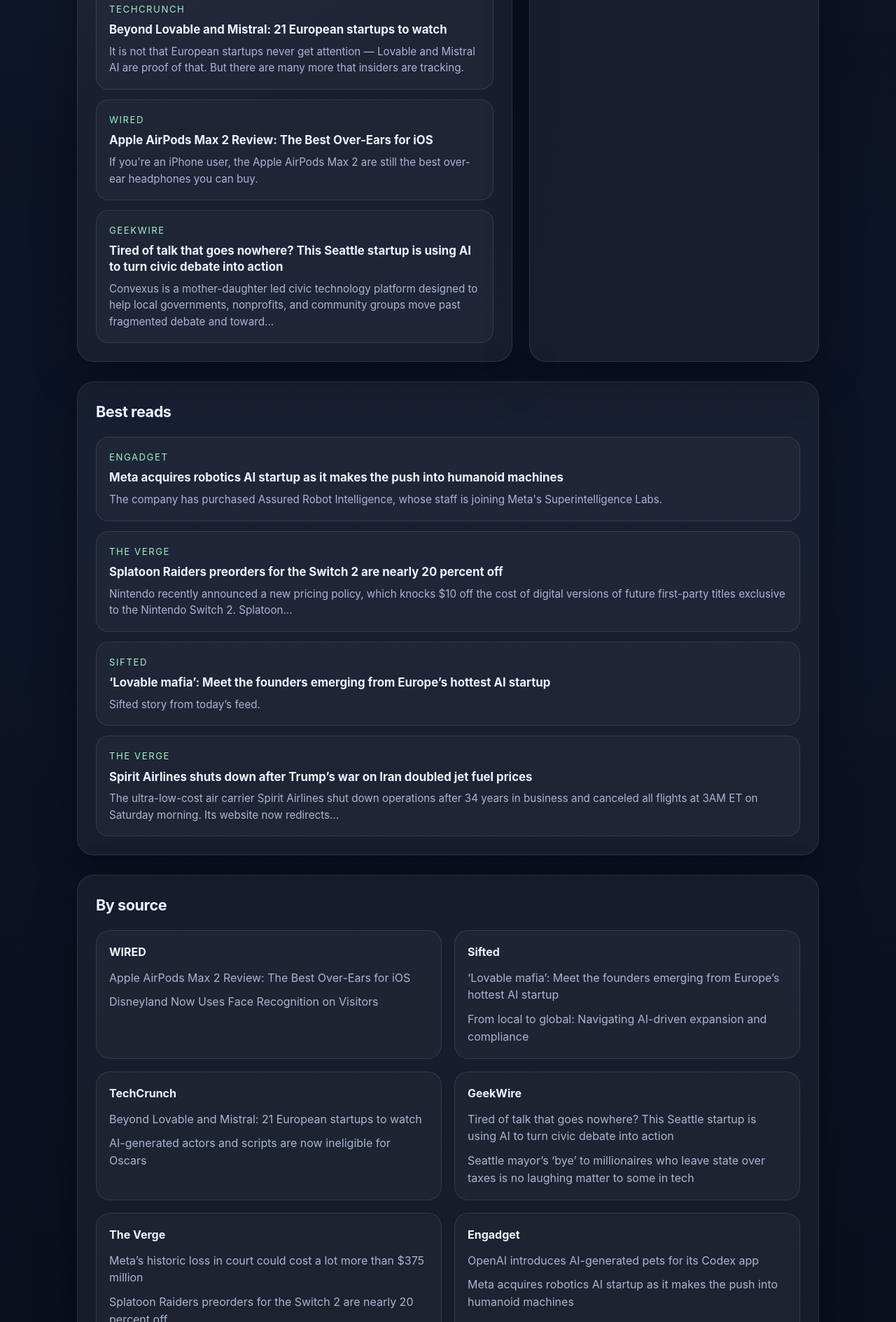
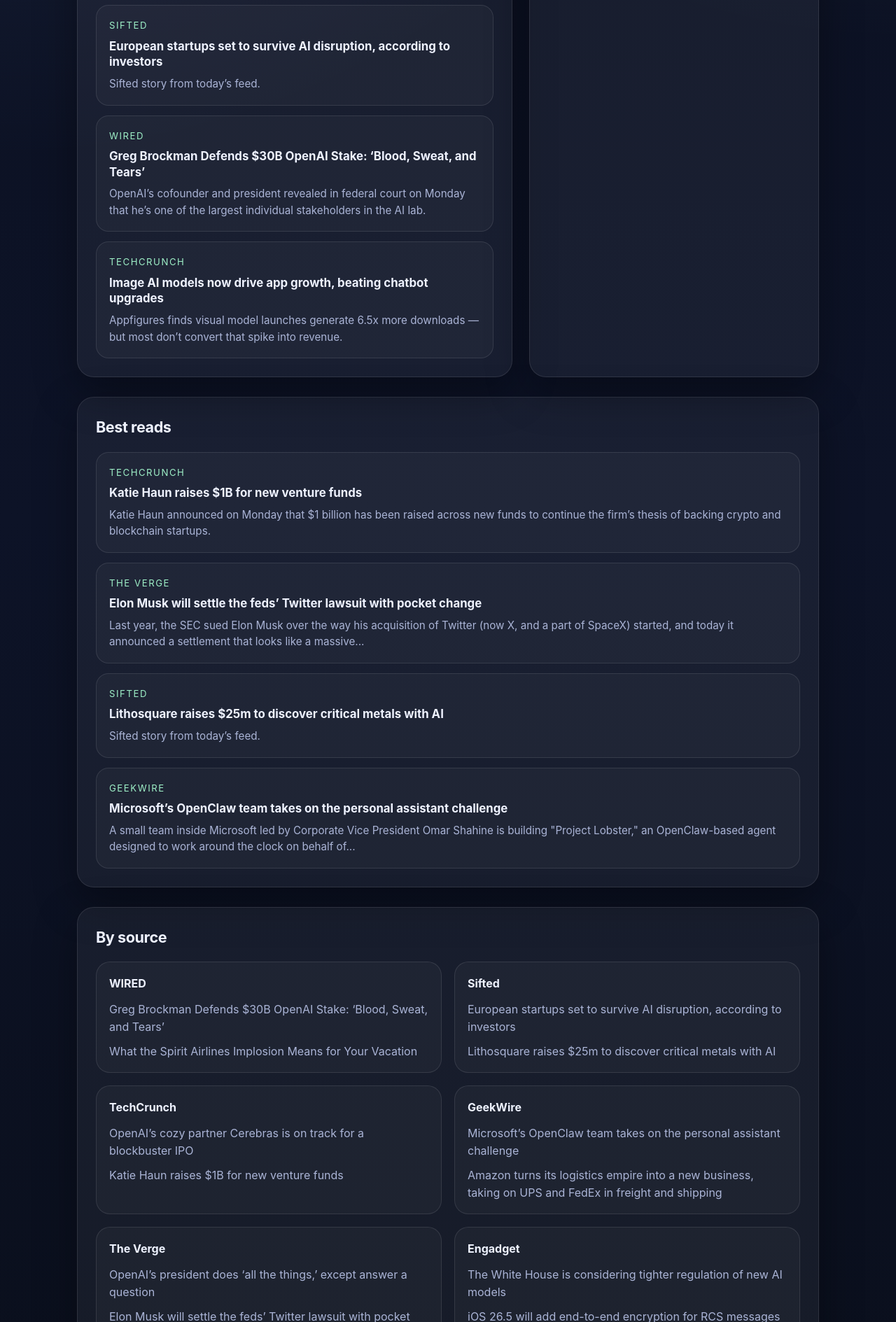
Before and after one commit to aodh-code/startup-tech-digest, a plain HTML site: page index.html in a window 1280 px wide. Shown: the part 911-2800 px from the top of the page at 70% size. Drawn offline with Linux system fonts and the light colour scheme.

Commit message:
Refine digest site composition for 2026-05-05

```diff
--- a/index.html
+++ b/index.html
@@ -56,9 +56,9 @@
       <h1>Startup &amp; Tech Digest</h1>
       <p class="sub">A calmer, more readable briefing built from selected startup and tech sources, with stronger curation so the daily page feels composed rather than mechanically dumped from feeds.</p>
       <div class="meta">
-        <div class="pill">Sunday, 3 May</div>
+        <div class="pill">Tuesday, 5 May</div>
         <div class="pill">Sources: WIRED, Sifted, TechCrunch, GeekWire, The Verge, Engadget</div>
-        <div class="pill">Signal set: 36 cleaned stories</div>
+        <div class="pill">Signal set: 32 cleaned stories</div>
       </div>
     </section>
 
@@ -66,55 +66,55 @@
       <section class="section">
         <h2>Today’s big signals</h2>
         <div class="story-list">
-          <a class="story" href="https://www.engadget.com/2162796/openai-introduces-ai-generated-pets-for-its-codex-app/">
-            <div class="source">Engadget</div>
-            <h3>OpenAI introduces AI-generated pets for its Codex app</h3>
-            <p>It&#x27;s like Microsoft&#x27;s Clippy, but useful.</p>
-          </a> <a class="story" href="https://www.theverge.com/policy/922380/new-mexico-meta-public-nuisance-trial-kids-safety">
+          <a class="story" href="https://techcrunch.com/2026/05/04/openais-cozy-partner-cerebras-is-on-track-for-a-blockbuster-ipo/">
+            <div class="source">TechCrunch</div>
+            <h3>OpenAI’s cozy partner Cerebras is on track for a blockbuster IPO</h3>
+            <p>AI chip maker Cerebras is heading for a blockbuster IPO that could value it at $26.6 billion or more. Its relationship with OpenAI is deep and rich.</p>
+          </a> <a class="story" href="https://www.theverge.com/ai-artificial-intelligence/923684/musk-brockman-altman-openai-trial">
             <div class="source">The Verge</div>
-            <h3>Meta’s historic loss in court could cost a lot more than $375 million</h3>
-            <p>New Mexico Attorney General Raúl Torrez won a historic sum of $375 million in a landmark child safety case against Meta earlier this year. But the next stage of the fight could...</p>
-          </a> <a class="story" href="https://techcrunch.com/2026/05/02/beyond-lovable-and-mistral-21-european-startups-to-watch/">
+            <h3>OpenAI’s president does ‘all the things,’ except answer a question</h3>
+            <p>The strongest witness for Elon Musk&#x27;s case against OpenAI so far has been Greg Brockman&#x27;s journal. Brockman himself is running as a close second. Brockman was called to the...</p>
+          </a> <a class="story" href="https://sifted.eu/articles/european-startups-set-to-survive-ai-disruption/">
+            <div class="source">Sifted</div>
+            <h3>European startups set to survive AI disruption, according to investors</h3>
+            <p>Sifted story from today’s feed.</p>
+          </a> <a class="story" href="https://www.wired.com/story/greg-brockman-testifies-musk-v-altman-trial/">
+            <div class="source">WIRED</div>
+            <h3>Greg Brockman Defends $30B OpenAI Stake: ‘Blood, Sweat, and Tears’</h3>
+            <p>OpenAI’s cofounder and president revealed in federal court on Monday that he’s one of the largest individual stakeholders in the AI lab.</p>
+          </a> <a class="story" href="https://techcrunch.com/2026/05/04/image-ai-models-now-drive-app-growth-beating-chatbot-upgrades/">
             <div class="source">TechCrunch</div>
-            <h3>Beyond Lovable and Mistral: 21 European startups to watch</h3>
-            <p>It is not that European startups never get attention — Lovable and Mistral AI are proof of that. But there are many more that insiders are tracking.</p>
-          </a> <a class="story" href="https://www.wired.com/review/apple-airpods-max-2/">
-            <div class="source">WIRED</div>
-            <h3>Apple AirPods Max 2 Review: The Best Over-Ears for iOS</h3>
-            <p>If you&#x27;re an iPhone user, the Apple AirPods Max 2 are still the best over-ear headphones you can buy.</p>
-          </a> <a class="story" href="https://www.geekwire.com/2026/tired-of-talk-that-goes-nowhere-this-seattle-startup-is-using-ai-to-turn-civic-debate-into-action/">
-            <div class="source">GeekWire</div>
-            <h3>Tired of talk that goes nowhere? This Seattle startup is using AI to turn civic debate into action</h3>
-            <p>Convexus is a mother-daughter led civic technology platform designed to help local governments, nonprofits, and community groups move past fragmented debate and toward...</p>
+            <h3>Image AI models now drive app growth, beating chatbot upgrades</h3>
+            <p>Appfigures finds visual model launches generate 6.5x more downloads — but most don’t convert that spike into revenue.</p>
           </a>
         </div>
       </section>
 
       <section class="section">
         <h2>In the air</h2>
-        <p class="note">Consumer-tech surfaces are carrying more narrative weight today than abstract AI commentary alone.</p>
+        <p class="note">Today feels more like a market-and-company-shape day than a pure gadget day, which usually makes for better signal.</p>
       </section>
     </div>
 
     <section class="section">
       <h2>Best reads</h2>
       <div class="story-list">
-        <a class="story" href="https://www.engadget.com/2162606/meta-acquires-assured-robot-intelligence-humanoid-ai/">
-            <div class="source">Engadget</div>
-            <h3>Meta acquires robotics AI startup as it makes the push into humanoid machines</h3>
-            <p>The company has purchased Assured Robot Intelligence, whose staff is joining Meta&#x27;s Superintelligence Labs.</p>
-          </a> <a class="story" href="https://www.theverge.com/gadgets/920848/splatoon-raiders-physical-edition-preorder-switch-2-walmart-deal-sale">
+        <a class="story" href="https://techcrunch.com/2026/05/04/katie-haun-raises-1-billion-for-new-venture-funds/">
+            <div class="source">TechCrunch</div>
+            <h3>Katie Haun raises $1B for new venture funds</h3>
+            <p>Katie Haun announced on Monday that $1 billion has been raised across new funds to continue the firm’s thesis of backing crypto and blockchain startups.</p>
+          </a> <a class="story" href="https://www.theverge.com/tech/923612/elon-musk-sec-1-5-million-penalty-twitter-x">
             <div class="source">The Verge</div>
-            <h3>Splatoon Raiders preorders for the Switch 2 are nearly 20 percent off</h3>
-            <p>Nintendo recently announced a new pricing policy, which knocks $10 off the cost of digital versions of future first-party titles exclusive to the Nintendo Switch 2. Splatoon...</p>
-          </a> <a class="story" href="https://sifted.eu/articles/lovable-mafia-founders-ai-vibe-coding/">
+            <h3>Elon Musk will settle the feds’ Twitter lawsuit with pocket change</h3>
+            <p>Last year, the SEC sued Elon Musk over the way his acquisition of Twitter (now X, and a part of SpaceX) started, and today it announced a settlement that looks like a massive...</p>
+          </a> <a class="story" href="https://sifted.eu/articles/lithosquare-critical-metals-fundraise/">
             <div class="source">Sifted</div>
-            <h3>‘Lovable mafia’: Meet the founders emerging from Europe’s hottest AI startup</h3>
+            <h3>Lithosquare raises $25m to discover critical metals with AI</h3>
             <p>Sifted story from today’s feed.</p>
-          </a> <a class="story" href="https://www.theverge.com/business/922788/spirit-airlines-shutdown">
-            <div class="source">The Verge</div>
-            <h3>Spirit Airlines shuts down after Trump’s war on Iran doubled jet fuel prices</h3>
-            <p>The ultra-low-cost air carrier Spirit Airlines shut down operations after 34 years in business and canceled all flights at 3AM ET on Saturday morning. Its website now redirects...</p>
+          </a> <a class="story" href="https://www.geekwire.com/2026/microsofts-openclaw-team-takes-on-the-personal-assistant-challenge/">
+            <div class="source">GeekWire</div>
+            <h3>Microsoft’s OpenClaw team takes on the personal assistant challenge</h3>
+            <p>A small team inside Microsoft led by Corporate Vice President Omar Shahine is building &quot;Project Lobster,&quot; an OpenClaw-based agent designed to work around the clock on behalf of...</p>
           </a>
       </div>
     </section>
@@ -125,45 +125,45 @@
         <div class="source-card">
           <h3>WIRED</h3>
           <ul>
-            <li><a href="https://www.wired.com/review/apple-airpods-max-2/">Apple AirPods Max 2 Review: The Best Over-Ears for iOS</a></li>
-<li><a href="https://www.wired.com/story/security-news-this-week-disneyland-now-uses-face-recognition-on-visitors/">Disneyland Now Uses Face Recognition on Visitors</a></li>
+            <li><a href="https://www.wired.com/story/greg-brockman-testifies-musk-v-altman-trial/">Greg Brockman Defends $30B OpenAI Stake: ‘Blood, Sweat, and Tears’</a></li>
+<li><a href="https://www.wired.com/story/what-the-spirit-airlines-implosion-means-for-your-vacation/">What the Spirit Airlines Implosion Means for Your Vacation</a></li>
           </ul>
         </div> <div class="source-card">
           <h3>Sifted</h3>
           <ul>
-            <li><a href="https://sifted.eu/articles/lovable-mafia-founders-ai-vibe-coding/">‘Lovable mafia’: Meet the founders emerging from Europe’s hottest AI startup</a></li>
-<li><a href="https://sifted.eu/articles/ai-driven-expansion-and-compliance-brnd/">From local to global: Navigating AI-driven expansion and compliance</a></li>
+            <li><a href="https://sifted.eu/articles/european-startups-set-to-survive-ai-disruption/">European startups set to survive AI disruption, according to investors</a></li>
+<li><a href="https://sifted.eu/articles/lithosquare-critical-metals-fundraise/">Lithosquare raises $25m to discover critical metals with AI</a></li>
           </ul>
         </div> <div class="source-card">
           <h3>TechCrunch</h3>
           <ul>
-            <li><a href="https://techcrunch.com/2026/05/02/beyond-lovable-and-mistral-21-european-startups-to-watch/">Beyond Lovable and Mistral: 21 European startups to watch</a></li>
-<li><a href="https://techcrunch.com/2026/05/02/ai-generated-actors-and-scripts-are-now-ineligible-for-oscars/">AI-generated actors and scripts are now ineligible for Oscars</a></li>
+            <li><a href="https://techcrunch.com/2026/05/04/openais-cozy-partner-cerebras-is-on-track-for-a-blockbuster-ipo/">OpenAI’s cozy partner Cerebras is on track for a blockbuster IPO</a></li>
+<li><a href="https://techcrunch.com/2026/05/04/katie-haun-raises-1-billion-for-new-venture-funds/">Katie Haun raises $1B for new venture funds</a></li>
           </ul>
         </div> <div class="source-card">
           <h3>GeekWire</h3>
           <ul>
-            <li><a href="https://www.geekwire.com/2026/tired-of-talk-that-goes-nowhere-this-seattle-startup-is-using-ai-to-turn-civic-debate-into-action/">Tired of talk that goes nowhere? This Seattle startup is using AI to turn civic debate into action</a></li>
-<li><a href="https://www.geekwire.com/2026/seattle-mayors-bye-to-those-who-leave-state-over-taxes-is-no-laughing-matter-to-some-in-tech/">Seattle mayor’s ‘bye’ to millionaires who leave state over taxes is no laughing matter to some in tech</a></li>
+            <li><a href="https://www.geekwire.com/2026/microsofts-openclaw-team-takes-on-the-personal-assistant-challenge/">Microsoft’s OpenClaw team takes on the personal assistant challenge</a></li>
+<li><a href="https://www.geekwire.com/2026/amazon-turns-its-logistics-empire-into-a-new-business-taking-on-ups-and-fedex-in-freight-and-shipping/">Amazon turns its logistics empire into a new business, taking on UPS and FedEx in freight and shipping</a></li>
           </ul>
         </div> <div class="source-card">
           <h3>The Verge</h3>
           <ul>
-            <li><a href="https://www.theverge.com/policy/922380/new-mexico-meta-public-nuisance-trial-kids-safety">Meta’s historic loss in court could cost a lot more than $375 million</a></li>
-<li><a href="https://www.theverge.com/gadgets/920848/splatoon-raiders-physical-edition-preorder-switch-2-walmart-deal-sale">Splatoon Raiders preorders for the Switch 2 are nearly 20 percent off</a></li>
+            <li><a href="https://www.theverge.com/ai-artificial-intelligence/923684/musk-brockman-altman-openai-trial">OpenAI’s president does ‘all the things,’ except answer a question</a></li>
+<li><a href="https://www.theverge.com/tech/923612/elon-musk-sec-1-5-million-penalty-twitter-x">Elon Musk will settle the feds’ Twitter lawsuit with pocket change</a></li>
           </ul>
         </div> <div class="source-card">
           <h3>Engadget</h3>
           <ul>
-            <li><a href="https://www.engadget.com/2162796/openai-introduces-ai-generated-pets-for-its-codex-app/">OpenAI introduces AI-generated pets for its Codex app</a></li>
-<li><a href="https://www.engadget.com/2162606/meta-acquires-assured-robot-intelligence-humanoid-ai/">Meta acquires robotics AI startup as it makes the push into humanoid machines</a></li>
+            <li><a href="https://www.engadget.com/2164390/the-white-house-is-considering-tighter-regulation-of-new-ai-models/">The White House is considering tighter regulation of new AI models</a></li>
+<li><a href="https://www.engadget.com/2164303/ios-26-5-will-add-end-to-end-encryption-for-rcs-messages/">iOS 26.5 will add end-to-end encryption for RCS messages between Apple and Android</a></li>
           </ul>
         </div>
       </div>
     </section>
 
     <footer>
-      Built for Brendan with OpenClaw. Generated 2026-05-03 10:00 .
+      Built for Brendan with OpenClaw. Generated 2026-05-05 10:00 .
     </footer>
   </main>
 </body>
```
